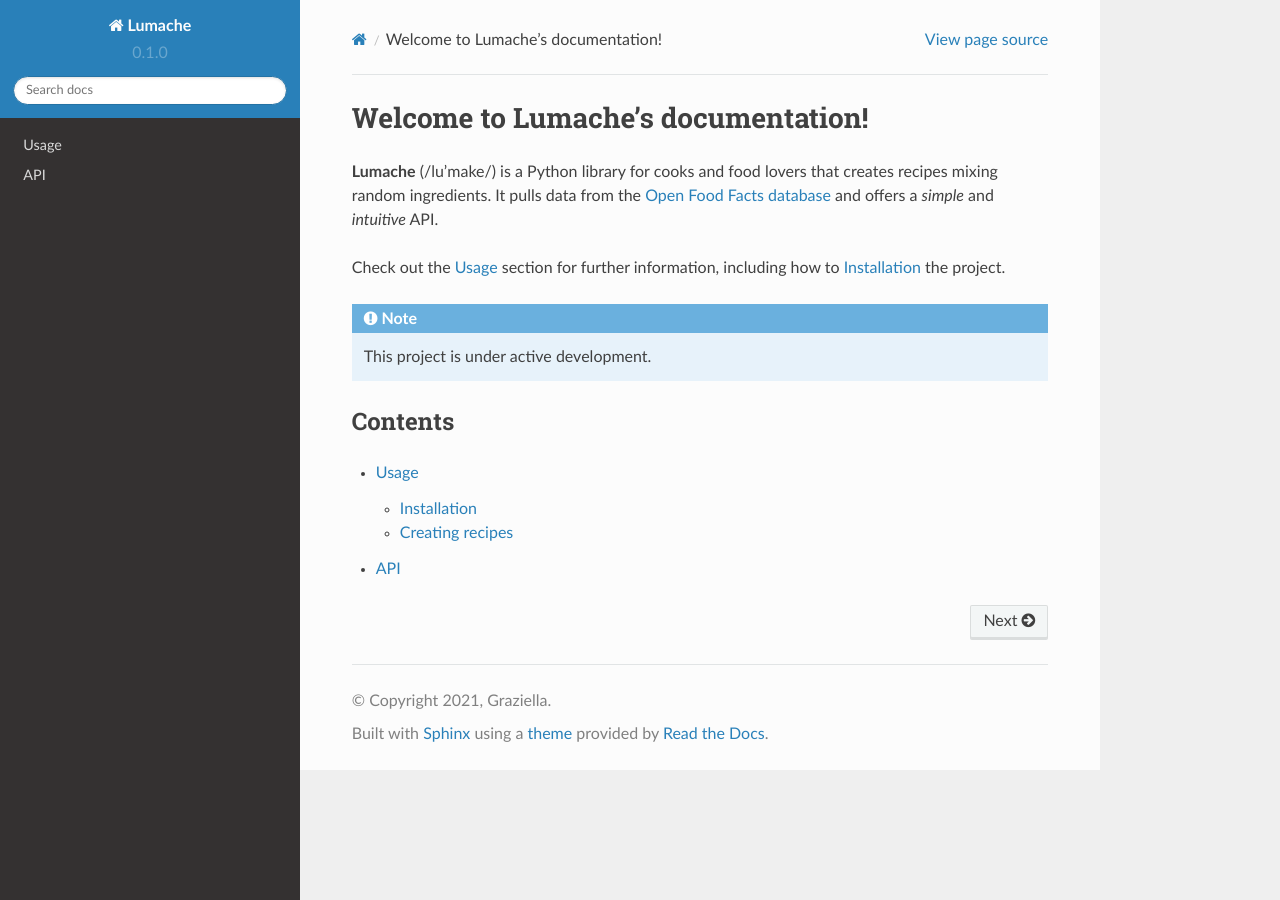
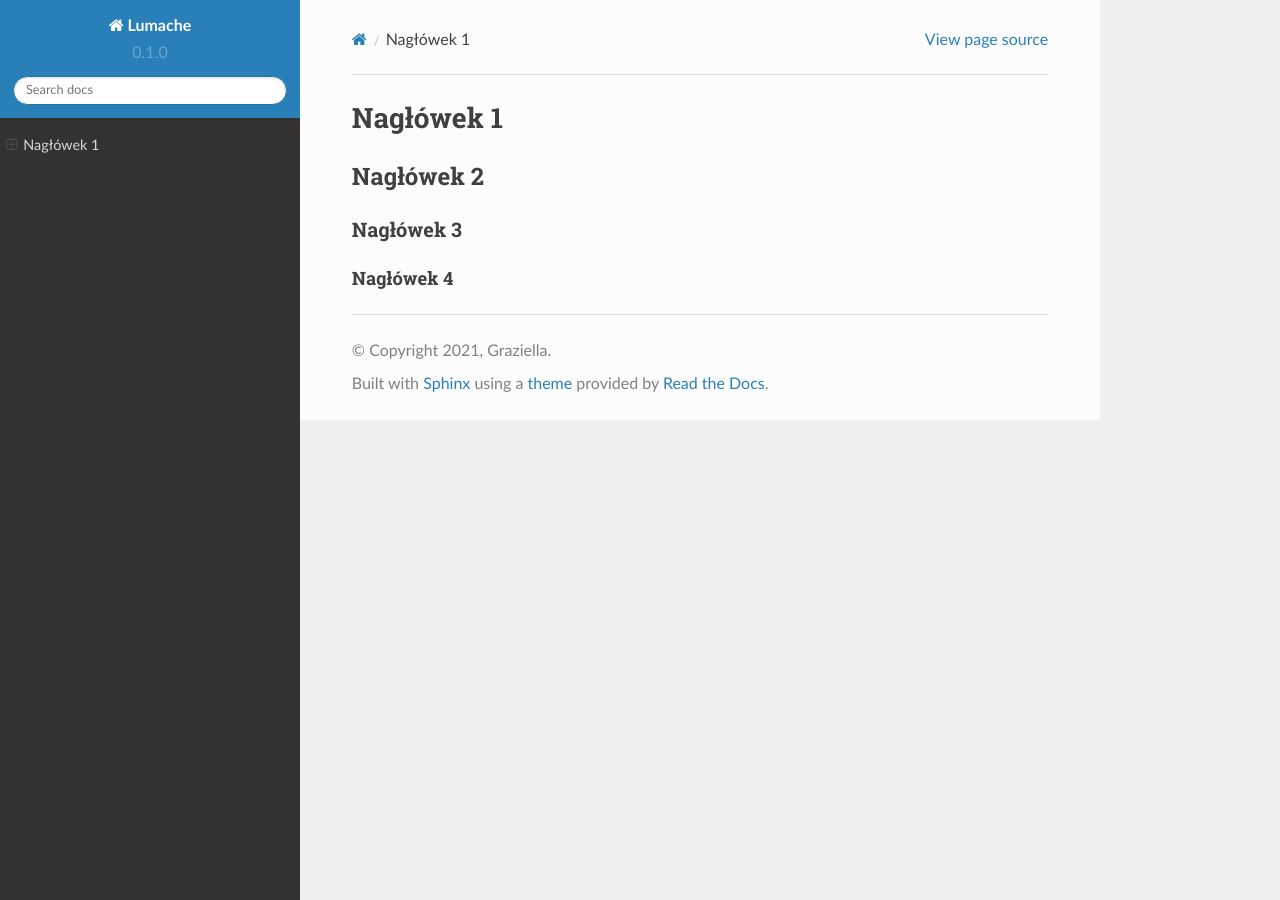
Before and after one commit to bepti14/zse-4tpfk-rtd, a Sphinx documentation site: the page built from docs/source/index.rst, in a window 1280 px wide. Built offline with Sphinx 7.4.7 and the Read the Docs theme 2.0.0, drawn with Linux system fonts in a browser that asks for light colours.

Commit message:
Update index.rst

```diff
--- a/docs/source/index.rst
+++ b/docs/source/index.rst
@@ -1,22 +1,11 @@
-Welcome to Lumache's documentation!
-===================================
+Nagłówek 1
+##########
 
-**Lumache** (/lu'make/) is a Python library for cooks and food lovers
-that creates recipes mixing random ingredients.
-It pulls data from the `Open Food Facts database <https://world.openfoodfacts.org/>`_
-and offers a *simple* and *intuitive* API.
+Nagłówek 2
+**********
 
-Check out the :doc:`usage` section for further information, including
-how to :ref:`installation` the project.
+Nagłówek 3
+==========
 
-.. note::
-
-   This project is under active development.
-
-Contents
---------
-
-.. toctree::
-
-   usage
-   api
+Nagłówek 4
+----------
```
